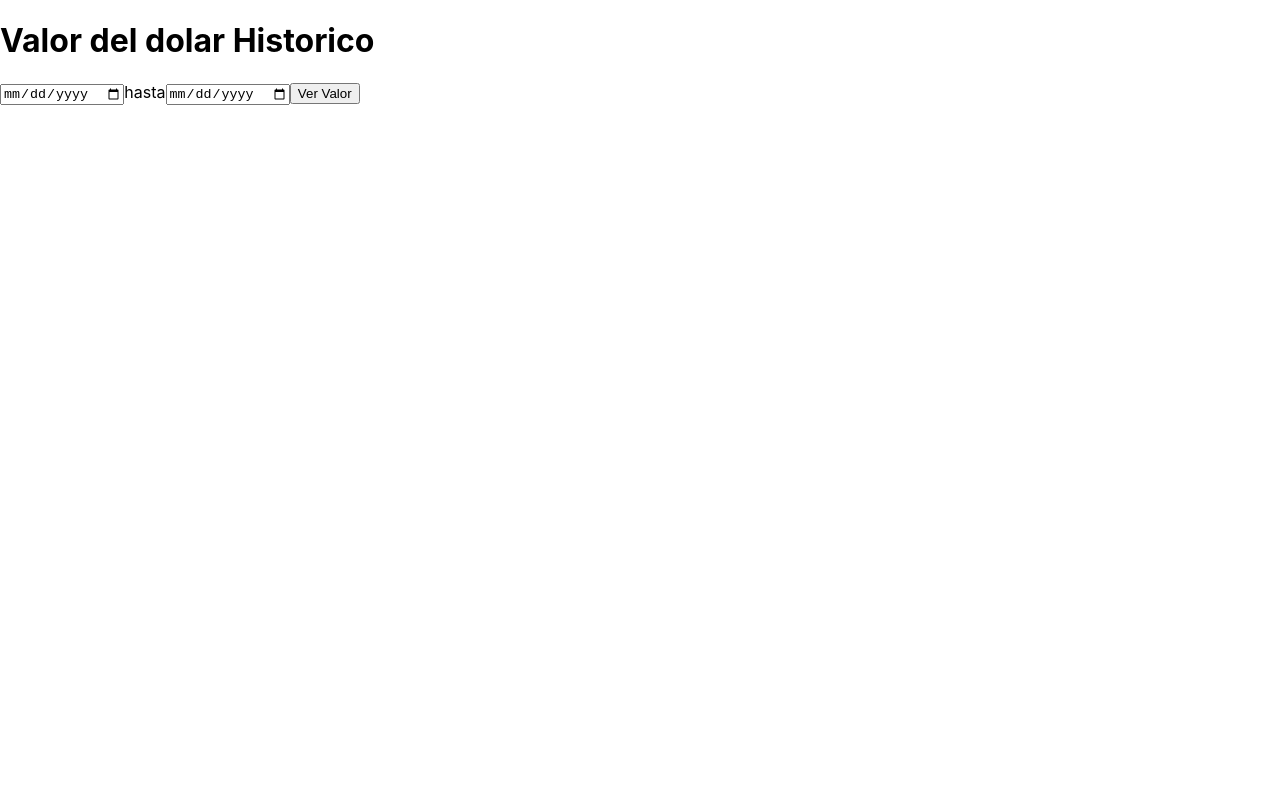
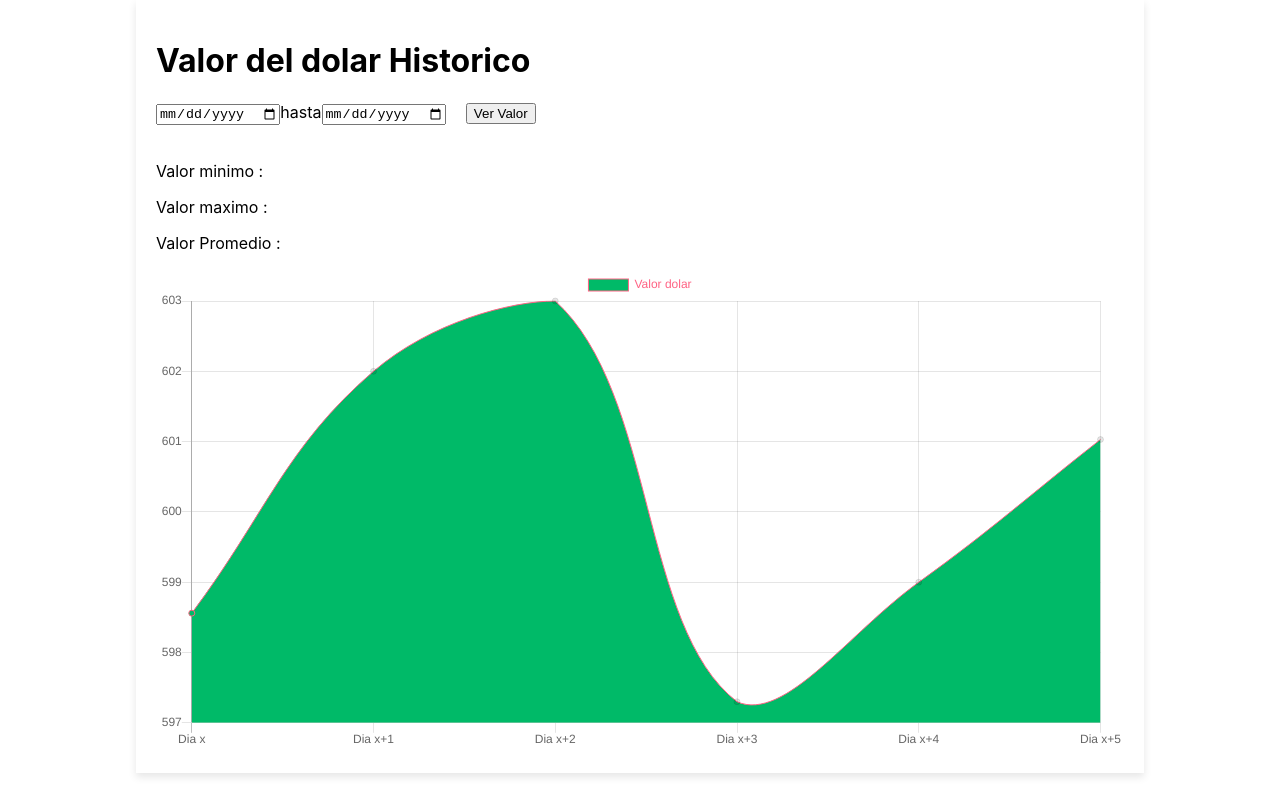
Before and after one commit to Alfonss006/Dolar-React, a React (Create React App) app: page / in a window 1280 px wide. Built offline with nearby package versions, Linux system fonts and the light colour scheme.

Commit message:
add Graph component

```diff
--- a/package.json
+++ b/package.json
@@ -6,6 +6,7 @@
     "@testing-library/jest-dom": "^4.2.4",
     "@testing-library/react": "^9.5.0",
     "@testing-library/user-event": "^7.2.1",
+    "chart.js": "^2.9.3",
     "node-sass": "^4.14.1",
     "react": "^16.13.1",
     "react-dom": "^16.13.1",
--- a/src/App.js
+++ b/src/App.js
@@ -1,10 +1,10 @@
 import React from 'react';
 import './App.sass';
-import Cabeza from './components/head.js'
+import ObserveDolar from './pages/observeDolar';
 function App() {
   return (
     <div className="">
-      <Cabeza />
+      <ObserveDolar />
     </div>
   );
 }
--- /dev/null
+++ b/src/components/Graph.js
@@ -0,0 +1,60 @@
+import React, { Component } from 'react';
+import Chart from 'chart.js';
+import './sass/Graph.sass'
+
+class Graph extends Component {
+
+    componentDidMount(){
+        this.createChart()
+    }
+
+    render() {
+        return (
+        <div className="Graph_Chart">
+            <p>Valor minimo : </p>
+            <p>Valor maximo : </p>
+            <p>Valor Promedio : </p>
+            <canvas id="dolarChart"></canvas>
+        </div> );
+    }
+
+    createChart = async () => {
+       var ctx = document.getElementById('dolarChart').getContext('2d');
+       var chart = new Chart( ctx ,
+        {
+            type: 'line',
+            data: {
+                labels: ['Dia x', 'Dia x+1', 'Dia x+2', 'Dia x+3', 'Dia x+4', 'Dia x+5'],
+                datasets: [{
+                    label: 'Valor dolar',
+                    data: [598.56, 602, 603, 597.3, 599, 601.03],
+                    backgroundColor: [
+                        'rgba(0, 186, 104, 1)'
+                    ],
+                    borderColor: [
+                        'rgba(255, 99, 132, 1)'
+                    ],
+                    borderWidth: 1
+                }]
+            },
+            options: {
+                scales: {
+                    yAxes: [{
+                        ticks: {
+                            beginAtZero: false
+                        }
+                    }]
+                },
+                legend: {
+                    display: true,
+                    labels: {
+                        fontColor: 'rgb(255, 99, 132)'
+                    }
+                }
+            }
+        }
+       )
+       }
+}
+
+export default Graph;
--- a/src/components/head.js
+++ b/src/components/head.js
@@ -1,5 +1,6 @@
 import React from 'react';
 import { Component } from 'react';
+import './sass/head.sass';
 
 class Cabeza extends Component {
 
@@ -18,7 +19,7 @@ class Cabeza extends Component {
                 hasta
             <input type="date"></input>
 
-            <input onClick={this.handleClick()} type="button" value="Ver Valor"/>
+            <input className="head_buttom" onClick={this.handleClick} type="button" value="Ver Valor"/>
        </div>);
     }
 }
--- /dev/null
+++ b/src/components/sass/Graph.sass
@@ -0,0 +1,3 @@
+.Graph_Chart
+    max-width: 968px
+    margin: 0 auto
--- a/src/components/sass/head.sass
+++ b/src/components/sass/head.sass
@@ -1,4 +1,4 @@
-.head_container
+.container
   max-width: 968px
   box-shadow: 0 4px 8px 0 rgba(0, 0, 0, 0.10)
   margin: 0 auto
--- a/src/pages/observeDolar.js
+++ b/src/pages/observeDolar.js
@@ -1,14 +1,30 @@
 import React, { Component } from 'react';
 import Cabeza from '../components/head';
+import Graph from '../components/Graph';
+import '../components/sass/head.sass';
 
 
 class ObserveDolar extends Component {
-    state = {  }
+    BaseURL = 'https://api.sbif.cl/api-sbifv3/recursos_api/dolar/';
+    apiKey = '9c84db4d447c80c74961a72245371245cb7ac15f'
+    //periodo/2019/12/dias_i/21/2020/3/dias_f/07?
+    state = {
+        Data: [],
+        isLoading: true
+     }
+
+     getDolars = async (inital, final) => {
+         fetch(this.BaseURL + '' + '?apikey=' + this.apiKey)
+     }
+
     render() {
         return (
-            <Cabeza />
+            <div className="container">
+                <Cabeza /><br></br>
+                <Graph />
+            </div>
          );
     }
 }
 
-export default ;
+export default ObserveDolar;
```
Also changed, not shown: 2 other files (tests, documents, lock files or other folders).
